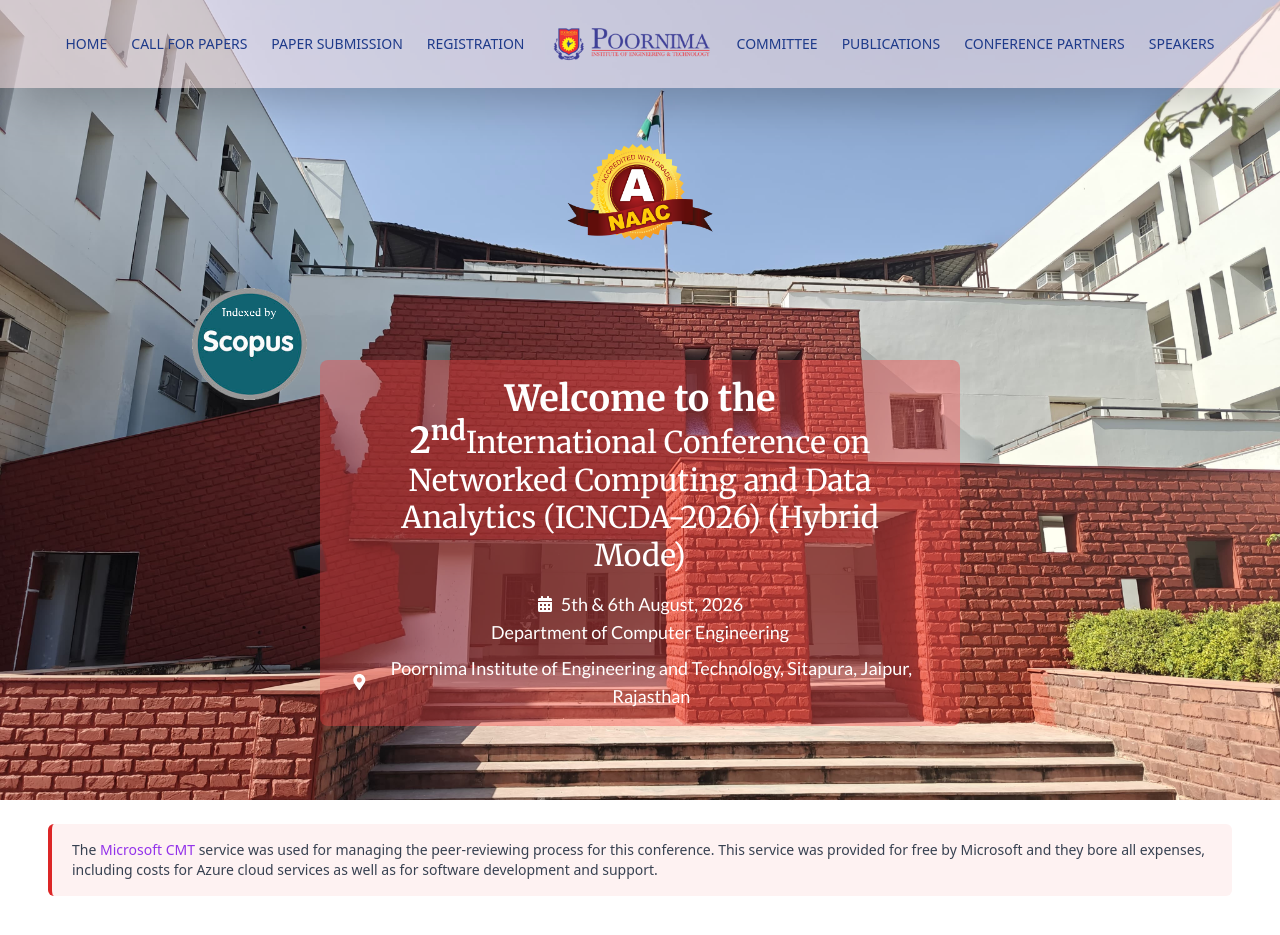
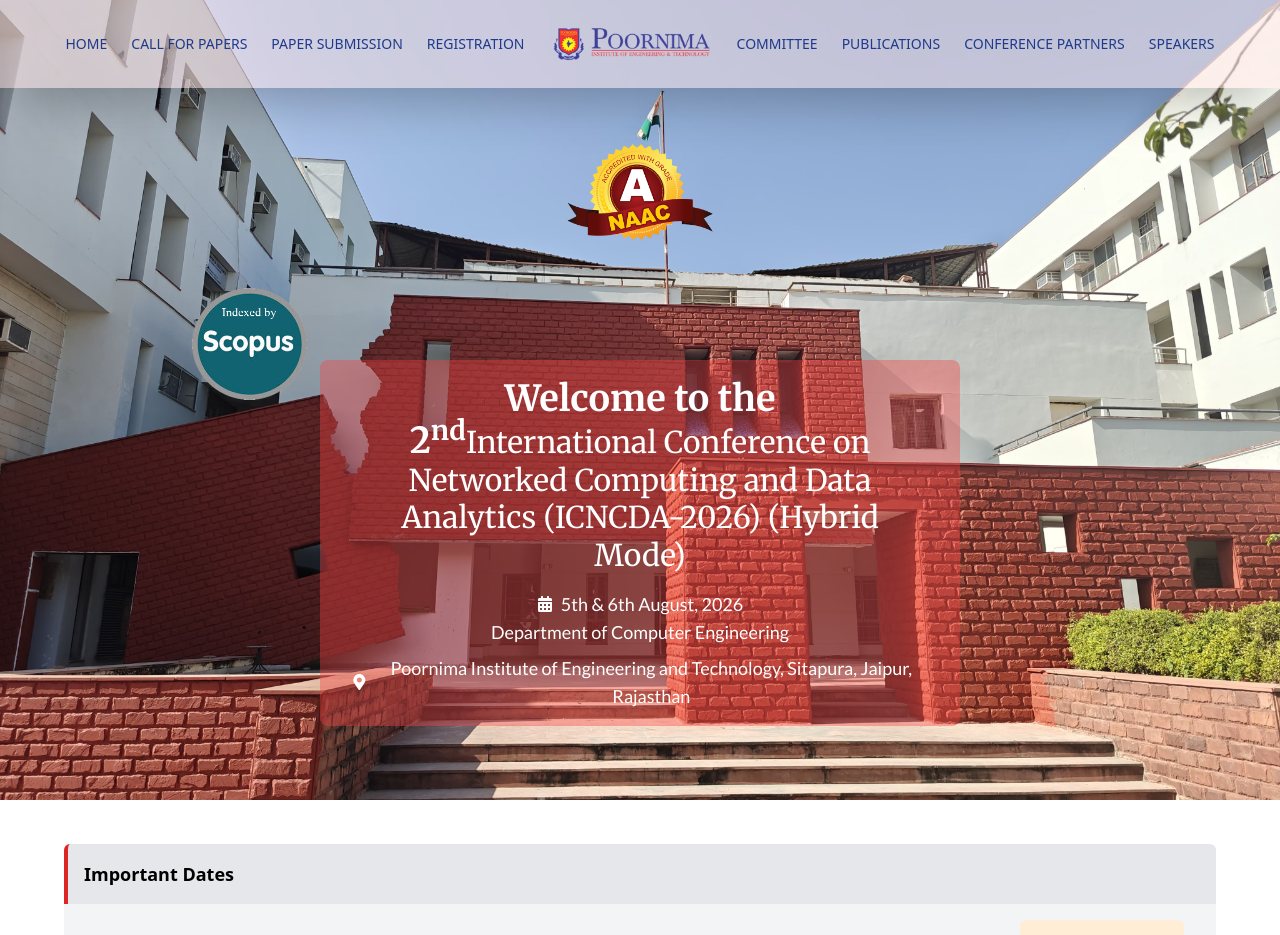
Before and after one commit to Diyamehta60/Department_conference, a React (Vite) app: page / in a window 1280 px wide. Shown: the top 935 px of the page. Built offline with nearby package versions, Linux system fonts and the light colour scheme.

Commit message:
via anil sir

```diff
--- a/src/components/Footer.jsx
+++ b/src/components/Footer.jsx
@@ -8,11 +8,7 @@
       <div className="flex-1 text-left px-4">
         <h2 className="font-bold mb-4">ICNCDA2026</h2>
         <p>
-          The{" "}
-          <a href="#" className="text-purple-600 hover:underline">
-            Microsoft CMT
-          </a>{" "}
-          service was used for managing the peer-reviewing process for this
+          The Microsoft CMT service service was used for managing the peer-reviewing process for this
           conference. This service was provided for free by Microsoft and they
           bore all expenses, including costs for Azure cloud services as well as
           for software development and support.
--- a/src/pages/Homepage.jsx
+++ b/src/pages/Homepage.jsx
@@ -10,20 +10,6 @@
     return (
         <>
             <Hero />
-            <div className='px-12 mt-6'>
-                <div className='rounded-md border-l-4 border-red-600 bg-red-50 px-5 py-4 text-sm text-gray-700'>
-                    <p>
-                        The{" "}
-                        <a href="#" className="text-purple-600 hover:underline">
-                            Microsoft CMT
-                        </a>{" "}
-                        service was used for managing the peer-reviewing process for this
-                        conference. This service was provided for free by Microsoft and they
-                        bore all expenses, including costs for Azure cloud services as well as
-                        for software development and support.
-                    </p>
-                </div>
-            </div>
             <div className='px-12 mt-2'>
                 <ImportantDates />
             </div>
```
